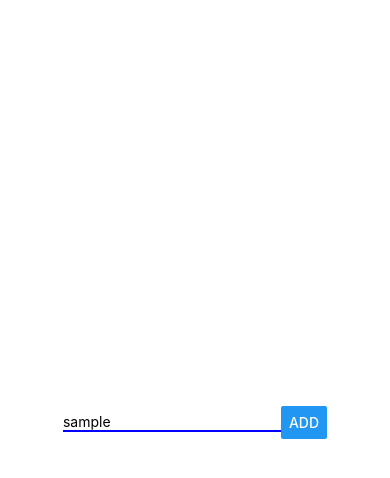
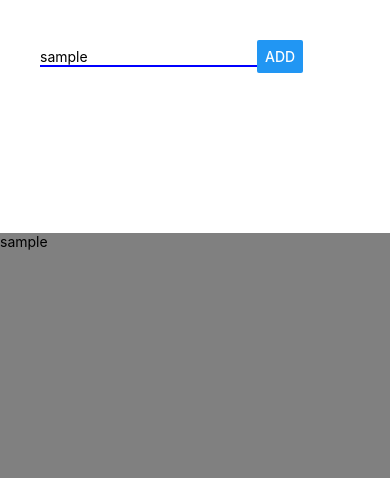
Before and after one commit to Rajat-Goyal/rnCamp, a React Native app in the folder bucketList/: screen / in a window 390 px wide. Both pictures are taken after typing "Sample" into the empty fields and a click on the button "ADD". Shown: the top 478 px of the page. Built offline with nearby package versions, Linux system fonts and the light colour scheme.

Commit message:
add into list

```diff
--- a/bucketList/App.js
+++ b/bucketList/App.js
@@ -7,14 +7,7 @@
  */
 
 import React, { Component } from "react";
-import {
-  Platform,
-  StyleSheet,
-  Text,
-  View,
-  TextInput,
-  Button
-} from "react-native";
+import { Platform, StyleSheet, View, TextInput, Button, Text } from "react-native";
 
 const instructions = Platform.select({
   ios: "Press Cmd+R to reload,\n" + "Cmd+D or shake for dev menu",
@@ -25,7 +18,8 @@ const instructions = Platform.select({
 
 export default class App extends Component {
   state = {
-    placeName: ""
+    placeName: "",
+    placeList: []
   };
   onChangInput = val => {
     // if(this.state.placeName.trim() === '')
@@ -36,9 +30,22 @@ export default class App extends Component {
       };
     });
   };
+
+  placeAddHandler = () => {
+    //if (this.state.placeName.trim() === "" ) return;
+
+    this.setState(prevState => {
+      return {
+        placeList: prevState.placeList.concat(this.state.placeName)
+      };
+    });
+
+
+  };
   render() {
     return (
-        <View style={styles.container}>
+      <View style={styles.container}>
+        <View style={styles.inputContainer}>
           <TextInput
             value={this.state.placeName}
             onChangeText={val => this.onChangInput(val)}
@@ -46,18 +53,33 @@ export default class App extends Component {
             autoFocus={true}
             style={styles.placeInput}
           />
-          <Button title={"Add"} />
+          <Button title={"Add"} onPress={this.placeAddHandler} />
         </View>
+        <View style={styles.placeListContainer} >
+          {this.state.placeList.map(place => {
+            return <Text>{place}</Text>
+          })}
+        </View>
+      </View>
     );
   }
 }
 
 const styles = StyleSheet.create({
   container: {
+    flex: 1
+  },
+  inputContainer: {
+    flex: 1,
+    justifyContent: "flex-start",
+    alignItems: "baseline",
+    flexDirection: "row",
+    width: "100%",
+    padding: 40
+  },
+  placeListContainer: {
     flex: 4,
-    justifyContent: "center",
-    alignItems: "center",
-    flexDirection: 'row'
+    backgroundColor: "grey"
   },
   container1: {
     flex: 1,
@@ -77,6 +99,7 @@ const styles = StyleSheet.create({
   },
   placeInput: {
     borderBottomColor: "blue",
-    borderBottomWidth: 2
+    borderBottomWidth: 2,
+    width: "70%"
   }
 });
```
Also changed, not shown: 1 other file (tests, documents, lock files or other folders).
